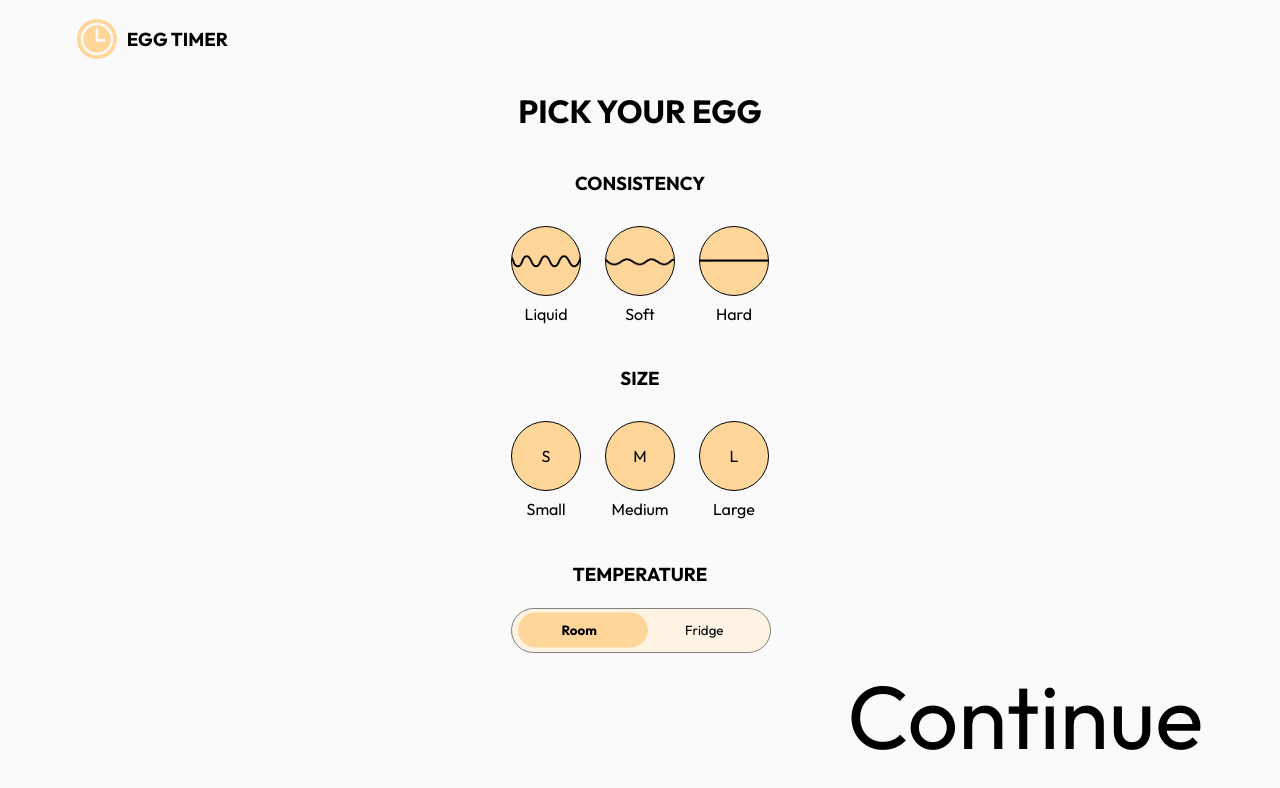
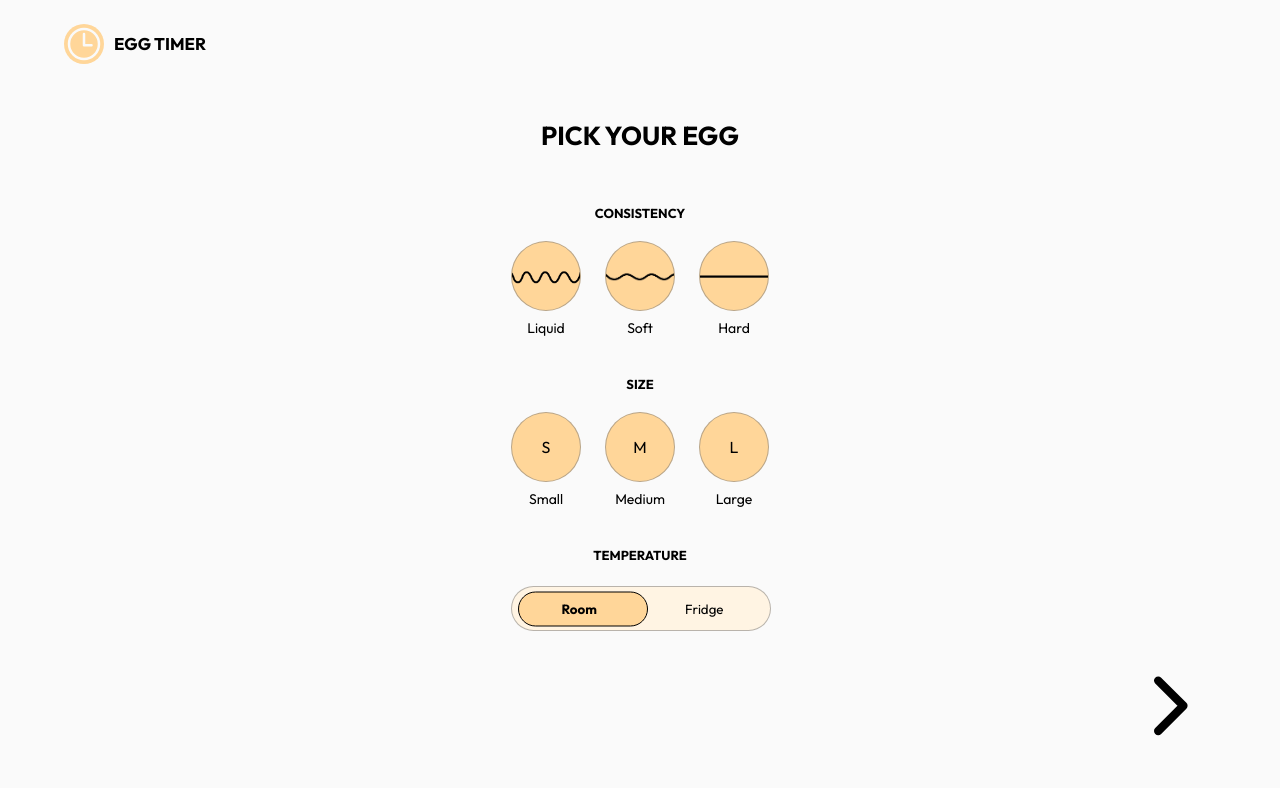
Before and after one commit to elinsauer1/case01, a plain HTML site: page index.html in a window 1280 px wide. Drawn offline with nearby package versions, Linux system fonts and the light colour scheme.

Commit message:
Added CSS

```diff
--- a/css/egg-timer.css
+++ b/css/egg-timer.css
@@ -86,7 +86,6 @@
 
 .time {
     font-size: 40px;
-    font-family: 'outfit';
 }
 
 .time-container {
@@ -99,9 +98,3 @@
     align-items: center;
     margin-top: 8vh;
 }
-
-#shadow {
-    width: 250px;
-    height: 40px;
-    background: radial-gradient(circle, rgba(181, 181, 181, 1) 100%, rgba(0, 0, 0, 0) 0%);
-}
--- a/css/index.css
+++ b/css/index.css
@@ -21,13 +21,13 @@
 }
 
 body {
-    margin: 1vh 6vw 1vh 6vw;
+    margin: 2vh 5vw 2vh 5vw;
     background-color: #FAFAFA;
 }
 
 * {
     box-sizing: border-box;
-    font-family: 'outfit';
+    font-family: 'inter';
 }
 
 header {
@@ -50,3 +50,8 @@ header ion-icon {
     color: #FAFAFA;
     font-size: 40px;
 }
+
+header h3 {
+    font-size: 17px;
+    font-family: "oxygen";
+}
--- a/css/pick-egg.css
+++ b/css/pick-egg.css
@@ -1,5 +1,9 @@
 h1 {
     text-align: center;
+    font-family: "inter";
+    font-size: 26px;
+    margin-top: 6vh;
+    margin-bottom: 5vh;
 }
 
 section {
@@ -7,6 +11,12 @@ section {
     flex-direction: column;
     align-items: center;
     margin-bottom: 5vh;
+}
+
+section h3 {
+    font-family: "inter";
+    font-size: 13px;
+    margin-bottom: 1vh;
 }
 
 .radio-button-group {
@@ -39,7 +49,7 @@ section {
     height: 100%;
     background-color: #FFD699;
     border-radius: 50%;
-    border: 1.5px solid black;
+    border: 0.5px solid rgba(117, 117, 117, 0.5);
 }
 
 .input-container label {
@@ -47,6 +57,8 @@ section {
     width: 100%;
     text-align: center;
     margin-top: 1vh;
+    font-family: "inter";
+    font-size: 14px;
 }
 
 .curve-png {
@@ -73,12 +85,13 @@ section {
     position: relative;
     display: flex;
     justify-content: center;
+    margin: 1.5vh;
 }
 
 #temperature-switcher input {
     appearance: none;
     background-color: #FFF4E3;
-    border: 1.5px solid gray;
+    border: 0.5px solid rgba(117, 117, 117, 0.5);
     width: 260px;
     height: 45px;
     border-radius: 25px;
@@ -96,6 +109,7 @@ section {
     left: 20px;
     border-radius: 20px;
     cursor: pointer;
+    border: 1.5px solid black;
 }
 
 #temperature-switcher input::before,
--- a/js/egg-timer.js
+++ b/js/egg-timer.js
@@ -15,7 +15,6 @@ function EggTimerView(minutes, seconds) {
                     <p class="time">${minutes}:${seconds}</p>
                 </div>
             </div>
-            <div id="shadow"></div>
         </div>
         <div id="footer-container">
         <div class="element" id="new-egg-button"><ion-icon name="chevron-back-outline"></div>
--- a/js/pick-egg.js
+++ b/js/pick-egg.js
@@ -67,7 +67,7 @@ function pickYourEgg() {
             </div>
         </section>
         <footer>
-            <div id="continue" class="element">Continue</div>
+            <div id="continue" class="element"><ion-icon name="chevron-forward-outline"></ion-icon></div>
         </footer>
 
     `;
```
